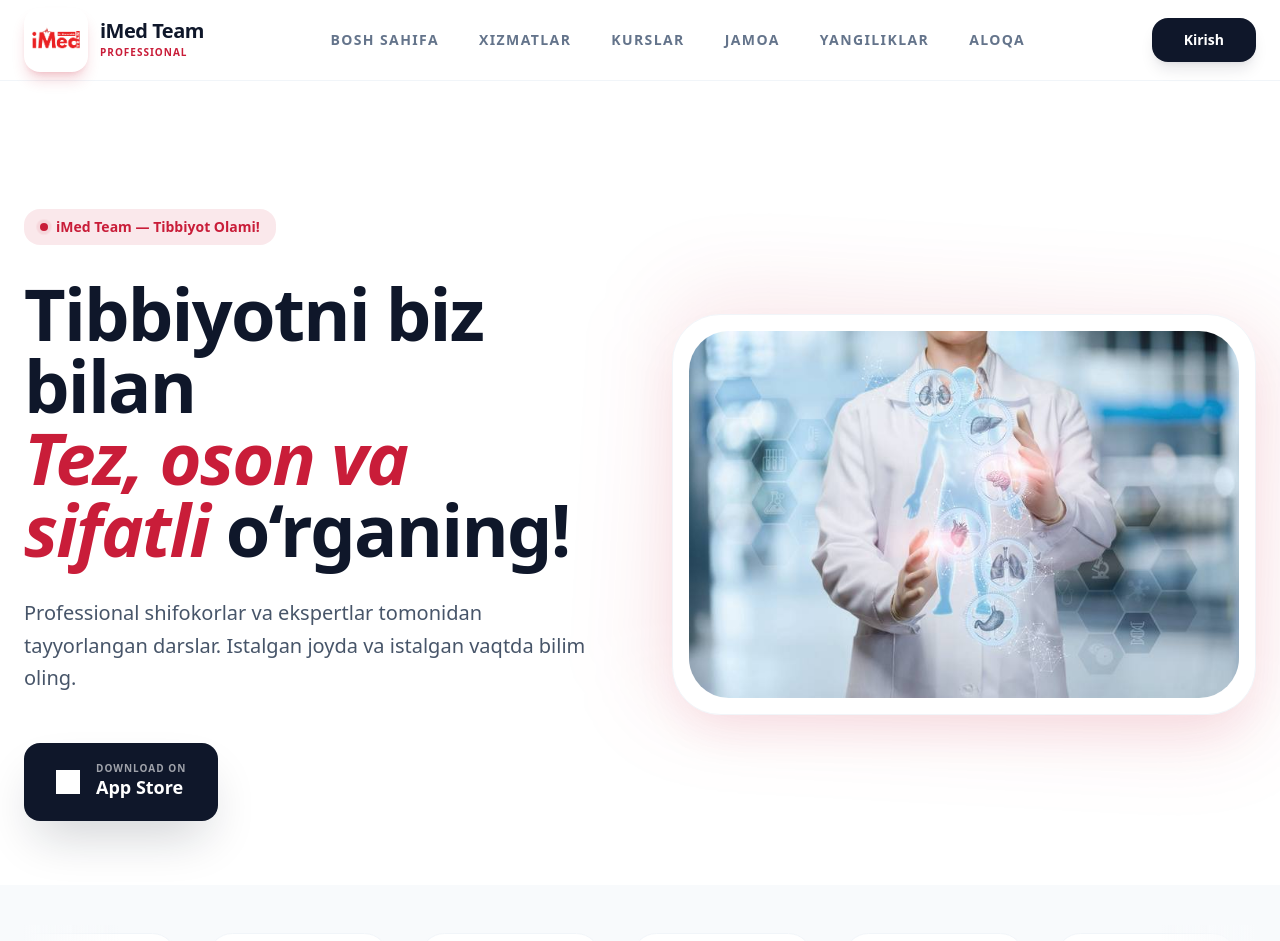
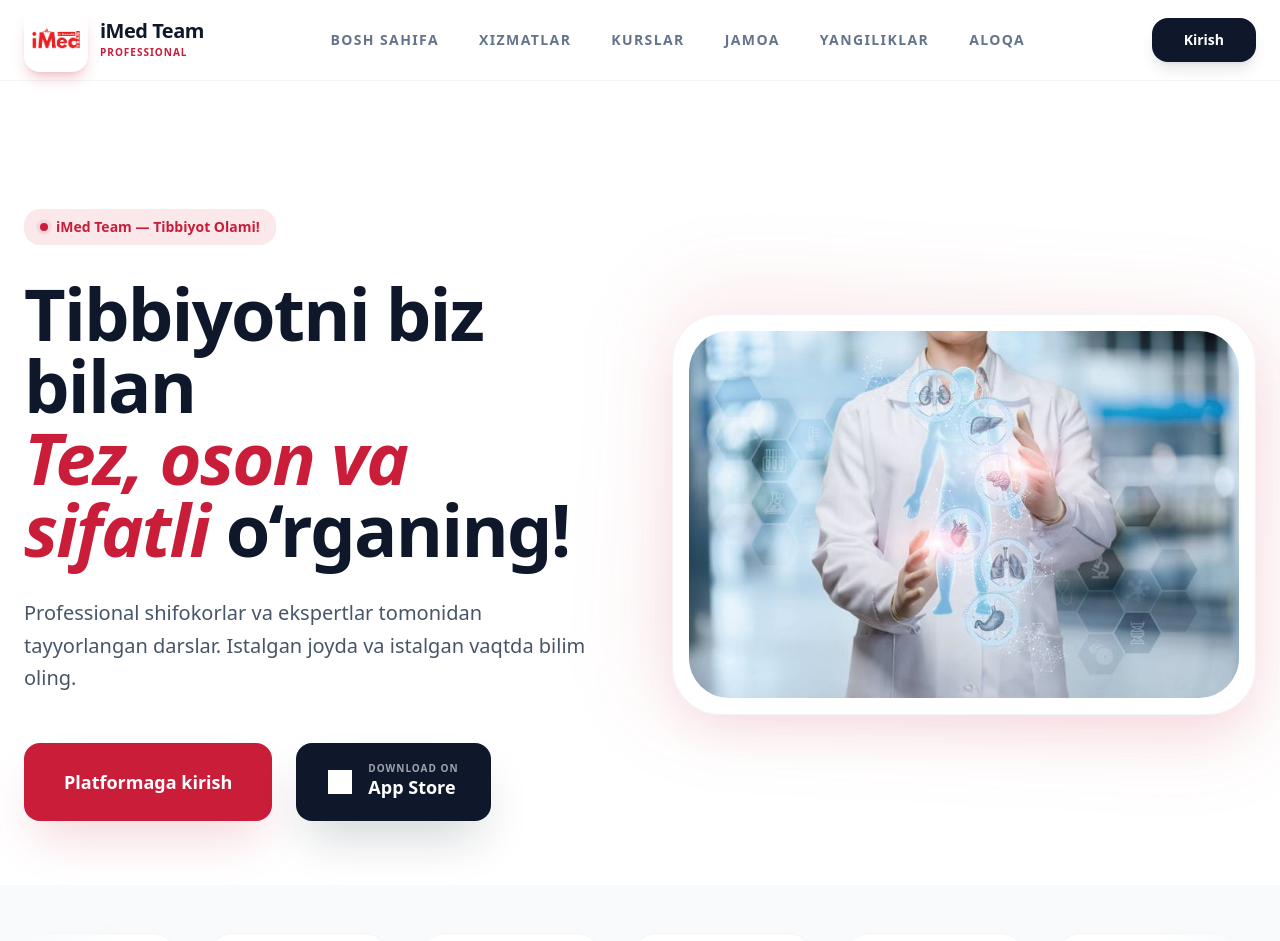
Before and after one commit to john2adam1/imedteam.uz, a Next.js app: page / in a window 1280 px wide. Shown: the top 941 px of the page. Built offline with nearby package versions, Linux system fonts and the light colour scheme; no server answers; grey boxes are pictures that could not be loaded.

Commit message:
img, button

```diff
--- a/components/landing/Hero.tsx
+++ b/components/landing/Hero.tsx
@@ -1,6 +1,9 @@
-'use client';
+import { useAuth } from '@/lib/auth-context';
+import Link from 'next/link';
 
 export default function Hero() {
+    const { isAuthenticated } = useAuth();
+    const authPath = isAuthenticated ? '/dashboard' : '/auth/login';
     return (
         <section id="home" className="relative overflow-hidden pt-20 pb-10 lg:pt-32 lg:pb-16">
             <div className="absolute inset-0 -z-10 overflow-hidden">
@@ -29,12 +32,19 @@ export default function Hero() {
                         Istalgan joyda va istalgan vaqtda bilim oling.
                     </p>
 
-                    <div className="mt-12 flex flex-wrap gap-6">
+                    <div className="mt-12 flex flex-col sm:flex-row flex-wrap gap-6">
+                        <Link
+                            href={authPath}
+                            className="inline-flex items-center justify-center px-10 py-5 rounded-2xl bg-primary text-white text-lg font-black hover:bg-primary/90 transition-all shadow-2xl shadow-primary/20 active:scale-95 whitespace-nowrap"
+                        >
+                            {isAuthenticated ? 'Kabinetga o‘tish' : 'Platformaga kirish'}
+                        </Link>
+
                         <a
                             href="https://apps.apple.com/uz/app/imed-team/id6745555493"
                             target="_blank"
                             rel="noopener noreferrer"
-                            className="group relative px-8 py-5 bg-slate-900 text-white rounded-2xl font-bold flex items-center gap-4 hover:bg-primary transition-all duration-300 shadow-2xl shadow-slate-900/20 active:scale-95"
+                            className="group relative px-8 py-5 bg-slate-900 text-white rounded-2xl font-bold flex items-center gap-4 hover:bg-slate-800 transition-all duration-300 shadow-2xl shadow-slate-900/20 active:scale-95"
                         >
                             <img src="https://upload.wikimedia.org/wikipedia/commons/f/fa/Apple_logo_black.svg" alt="iOS" className="w-6 h-6 brightness-0 invert" />
                             <div className="flex flex-col items-start leading-none text-left">
--- a/middleware.ts
+++ b/middleware.ts
@@ -7,8 +7,8 @@ export function middleware(request: NextRequest) {
     // Get token from cookies
     const token = request.cookies.get('auth_token')?.value;
 
-    // Landing page is public
-    if (pathname === '/') {
+    // Landing page and assets are public
+    if (pathname === '/' || pathname.startsWith('/assets/')) {
         return NextResponse.next();
     }
 
```
